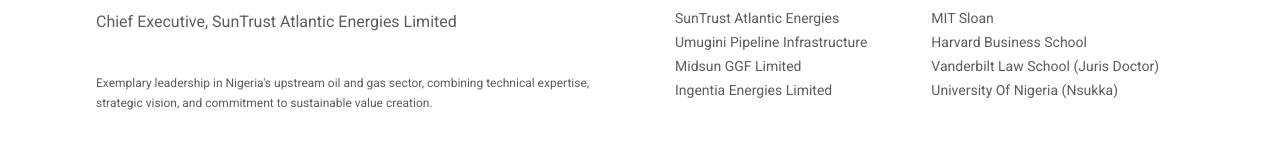
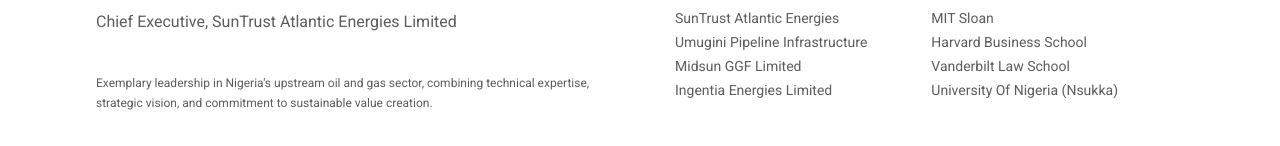
Before and after one commit to apreezofficial/Dr-Ugo-website, a Next.js app: page / in a window 1280 px wide. Shown: the part 8918-9064 px from the top of the page. Built offline with nearby package versions, Linux system fonts and the light colour scheme; a web font is replaced by a local one.

Commit message:
Update Footer.tsx

```diff
--- a/app/components/Footer.tsx
+++ b/app/components/Footer.tsx
@@ -49,7 +49,7 @@
             <ul className="space-y-1 font-roboto text-[#5E5D5D] text-sm mt-4">
               <li>MIT Sloan</li>
               <li>Harvard Business School</li>
-              <li>Vanderbilt Law School (Juris Doctor)</li>
+              <li>Vanderbilt Law School</li>
               <li>University Of Nigeria (Nsukka)</li>
             </ul>
           </div>
```
